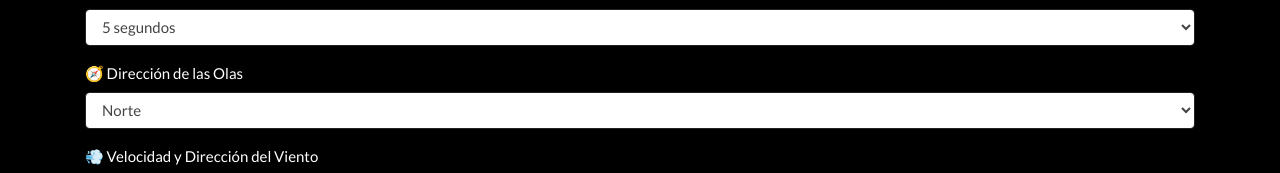
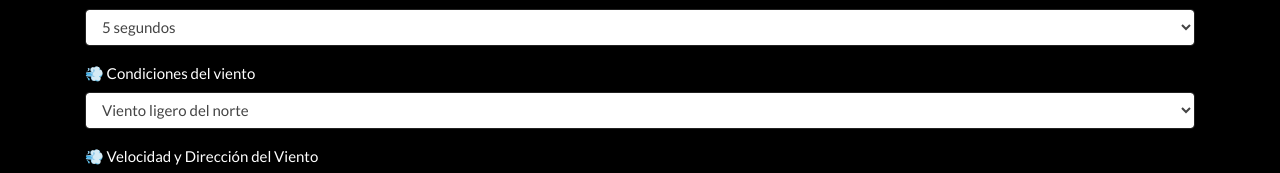
Before and after one commit to sebastianvargasy/surfreporte2023, a plain HTML site: page index.html in a window 1280 px wide. Shown: the part 415-588 px from the top of the page. Drawn offline with nearby package versions, Linux system fonts and the light colour scheme.

Commit message:
Update index.html

```diff
--- a/index.html
+++ b/index.html
@@ -87,16 +87,37 @@
       </select>
     </div>
 
-    <!-- Dirección de las Olas -->
-    <div class="form-group">
-      <label for="direccionOlas">🧭 Dirección de las Olas</label>
-      <select class="form-control" id="direccionOlas">
-        <option>Norte</option>
-        <option>Sur</option>
-        <option>Este</option>
-        <option>Oeste</option>
-      </select>
-    </div>
+  <!-- Condiciones del viento -->
+<div class="form-group">
+  <label for="condicionesViento">💨 Condiciones del viento</label>
+  <select class="form-control" id="condicionesViento">
+    <option>Viento ligero del norte</option>
+    <option>Viento moderado del norte</option>
+    <option>Viento fuerte del norte</option>
+    <option>Viento ligero del sur</option>
+    <option>Viento moderado del sur</option>
+    <option>Viento fuerte del sur</option>
+    <option>Viento ligero del este</option>
+    <option>Viento moderado del este</option>
+    <option>Viento fuerte del este</option>
+    <option>Viento ligero del oeste</option>
+    <option>Viento moderado del oeste</option>
+    <option>Viento fuerte del oeste</option>
+    <option>Viento ligero del noreste</option>
+    <option>Viento moderado del noreste</option>
+    <option>Viento fuerte del noreste</option>
+    <option>Viento ligero del noroeste</option>
+    <option>Viento moderado del noroeste</option>
+    <option>Viento fuerte del noroeste</option>
+    <option>Viento ligero del sureste</option>
+    <option>Viento moderado del sureste</option>
+    <option>Viento fuerte del sureste</option>
+    <option>Viento ligero del suroeste</option>
+    <option>Viento moderado del suroeste</option>
+    <option>Viento fuerte del suroeste</option>
+  </select>
+</div>
+
 
     <!-- Velocidad y Dirección del Viento -->
     <div class="form-group">
```
